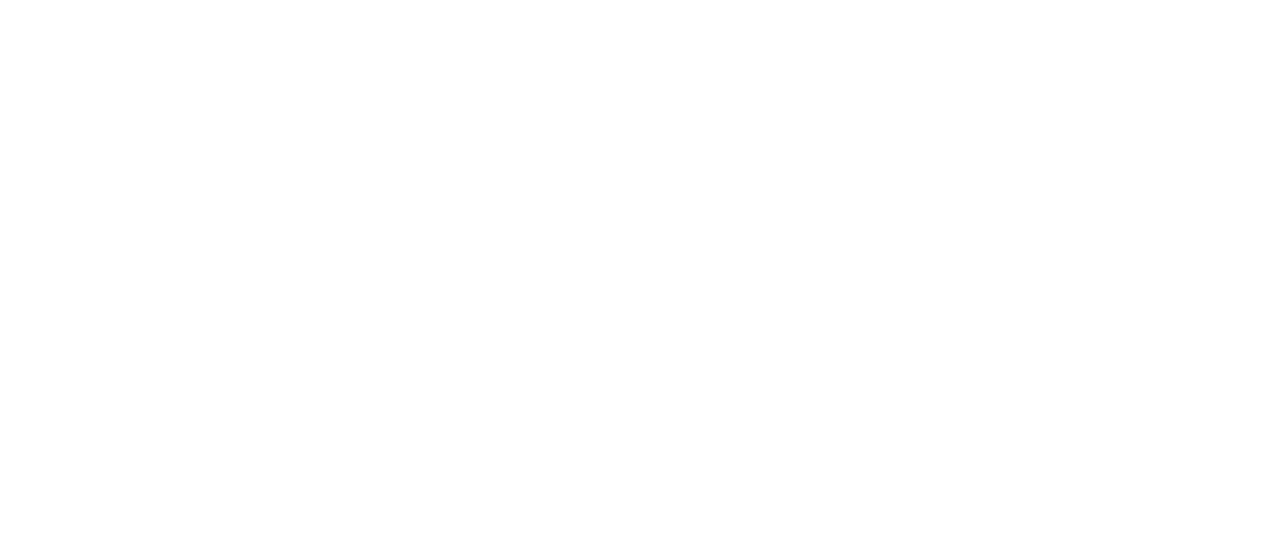
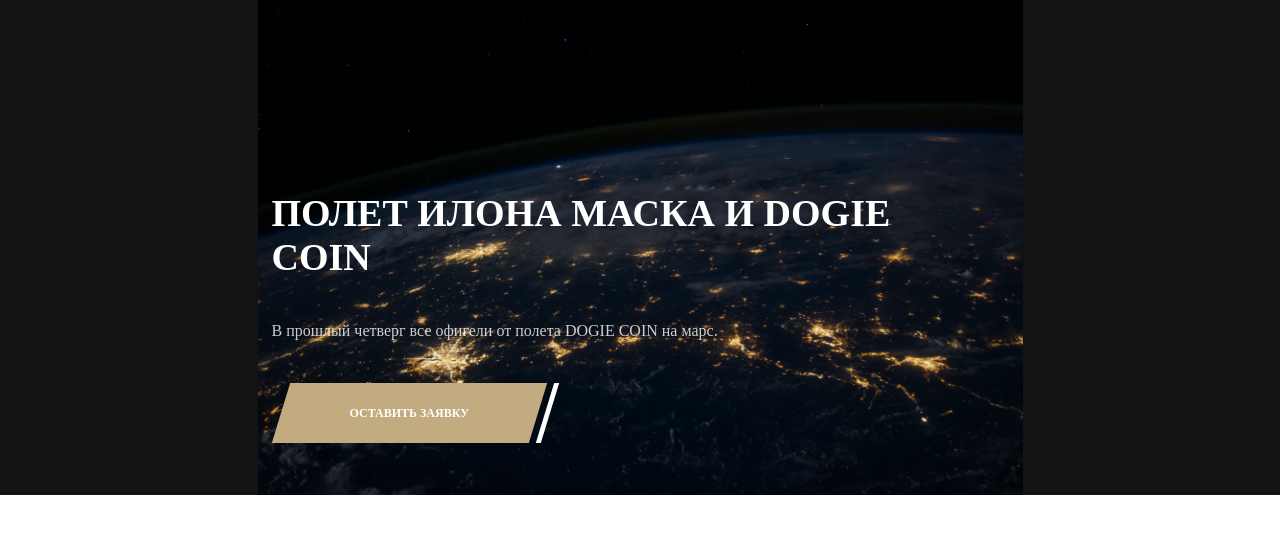
Before and after one commit to Juris-Berkulis/posts_by_ph, a Vue app: page / in a window 1280 px wide. Before the commit this address had no page. Shown: the top 534 px of the page. Built offline with nearby package versions, Linux system fonts and the light colour scheme.

Commit message:
1. Create the home page; 2. Add a picture for a banner section; 3. Add the banner section.

```diff
--- a/src/App.vue
+++ b/src/App.vue
@@ -2,8 +2,26 @@
 </script>
 
 <template>
+<main class="main">
   <RouterView />
+</main>
 </template>
 
 <style scoped>
+.main {
+  padding: 0 calc((100% - 1920px) / 2);
+  background-color: #131313;
+
+  @media (max-width: 1919px) {
+    & {
+      padding: 0 calc((100% - 765px) / 2);
+    }
+  }
+
+  @media (max-width: 764px) {
+    & {
+      padding: 0 calc((100% - 360px) / 2);
+    }
+  }
+}
 </style>
--- a/src/assets/styles/base.scss
+++ b/src/assets/styles/base.scss
@@ -9,3 +9,10 @@
 body {
   min-height: 100vh;
 }
+
+button {
+  border: none;
+  cursor: pointer;
+  background-color: transparent;
+  transition: all 0.4s linear;
+}
--- /dev/null
+++ b/src/components/TheBanner.vue
@@ -0,0 +1,86 @@
+<script setup lang="ts">
+import BaseBtn from '@/components/base/BaseBtn.vue';
+import banner from '@/assets/images/banner.png';
+
+const sectionBg: string = `url(${banner})`;
+</script>
+
+<template>
+<section class="banner">
+    <h1 class="banner__title">Полет Илона Маска и DOGIE COIN</h1>
+    <p class="banner__description">В прошлый четверг все офигели от полета DOGIE COIN на марс.</p>
+    <BaseBtn class="banner__btn">ОСТАВИТЬ ЗАЯВКУ</BaseBtn>
+</section>
+</template>
+
+<style scoped lang="scss">
+.banner {
+    height: 959.072px;
+    padding: 96px 100px;
+    display: flex;
+    flex-direction: column;
+    justify-content: flex-end;
+    align-items: flex-start;
+    background-image: v-bind(sectionBg);
+    background-position: center;
+    background-size: cover;
+    background-repeat: no-repeat;
+    background-color: lightgray;
+
+    @media (max-width: 1919px) {
+        height: 907px;
+        padding: 76px 49px;
+    }
+
+    @media (max-width: 1919px) {
+        height: 495px;
+        padding: 52px 14px;
+    }
+}
+
+.banner__title {
+    width: 686px;
+    margin-bottom: 40px;
+    color: #ffffff;
+    font-family: Montserrat;
+    font-size: 42px;
+    font-style: normal;
+    font-weight: 700;
+    line-height: normal;
+    text-transform: uppercase;
+
+    @media (max-width: 1919px) {
+        font-size: 38px;
+    }
+
+    @media (max-width: 764px) {
+        width: 100%;
+        margin-bottom: 20px;
+        font-size: 20px;
+    }
+}
+
+.banner__description {
+    margin-bottom: 40px;
+    color: #ffffff;
+    font-family: Montserrat;
+    font-size: 16px;
+    font-style: normal;
+    font-weight: 400;
+    line-height: 150%;
+    opacity: 0.79;
+
+    @media (max-width: 764px) {
+        margin-bottom: 20px;
+        font-size: 14px;
+    }
+}
+
+.banner__btn {
+    padding: 21px 78px;
+
+    @media (max-width: 764px) {
+        padding: 14px 46px;
+    }
+}
+</style>
--- /dev/null
+++ b/src/components/base/BaseBtn.vue
@@ -0,0 +1,57 @@
+<script setup lang="ts">
+</script>
+
+<template>
+<button class="btn" type="button">
+    <span class="btn__text">
+        <slot>ОСТАВИТЬ ЗАЯВКУ</slot>
+    </span>
+</button>
+</template>
+
+<style scoped lang="scss">
+.btn {
+    position: relative;
+    color: #FFF;
+    text-align: right;
+    font-family: Montserrat;
+    font-size: 12px;
+    font-style: normal;
+    font-weight: 700;
+    line-height: 150%;
+    z-index: 0;
+
+    &::before,
+    &::after {
+        content: '';
+        position: absolute;
+        top: 0;
+        bottom: 0;
+        transform: skewX(-17deg);
+    }
+
+    &::before {
+        right: 9px;;
+        left: 9px;
+        background-color: #c2ab81;
+        z-index: -1;
+    }
+
+    &::after {
+        left: calc(100% - 2px);
+        width: 5px;
+        background-color: #ffffff;
+        cursor: default;
+    }
+
+    &__text {
+        color: #ffffff;
+        text-align: right;
+        font-family: Montserrat;
+        font-size: 12px;
+        font-style: normal;
+        font-weight: 700;
+        line-height: 150%;
+    }
+}
+</style>
--- a/src/router/index.ts
+++ b/src/router/index.ts
@@ -1,13 +1,14 @@
 import { createRouter, createWebHistory } from 'vue-router'
+import HomeView from '@/views/HomeView.vue';
 
 const router = createRouter({
   history: createWebHistory(import.meta.env.BASE_URL),
   routes: [
-    // {
-    //   path: '/',
-    //   name: 'home',
-    //   component: HomeView,
-    // },
+    {
+      path: '/',
+      name: 'home',
+      component: HomeView,
+    },
   ]
 });
 
--- /dev/null
+++ b/src/views/HomeView.vue
@@ -0,0 +1,11 @@
+<script setup lang="ts">
+import TheBanner from '@/components/TheBanner.vue';
+
+</script>
+
+<template>
+<TheBanner />
+</template>
+
+<style scoped lang="scss">
+</style>
```
Also changed, not shown: src/assets/images/banner.png (added).
